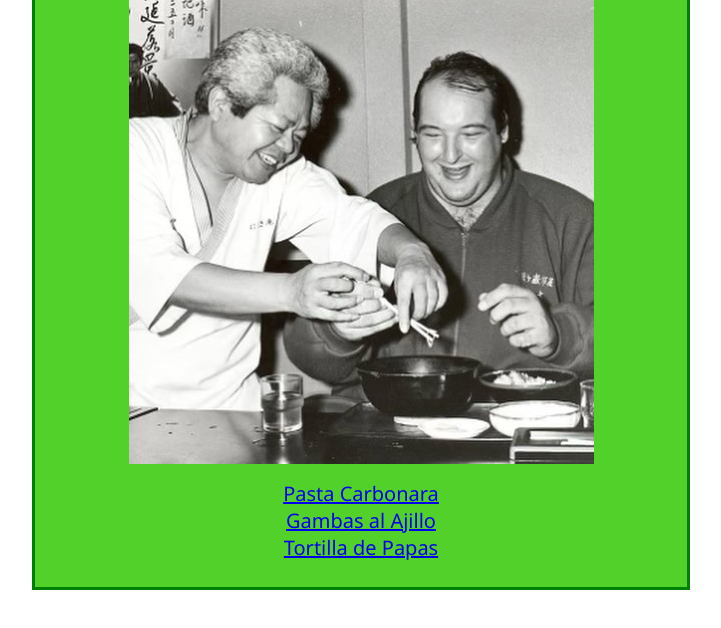
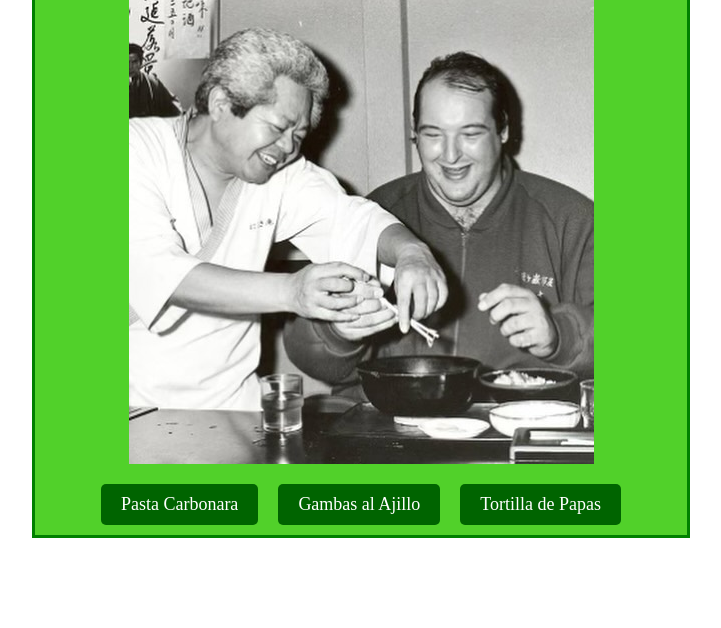
Before and after one commit to suzukiven0m/odin-recipes, a plain HTML site: page index.html in a window 1280 px wide. Shown: the part 96-724 px from the top of the page, without its empty margins (279-1000 px from the left). Drawn offline with Linux system fonts and the light colour scheme.

Commit message:
feat: added inline buttons to index

```diff
--- a/index.html
+++ b/index.html
@@ -10,11 +10,17 @@
     <div class="center">
         <h1 class="title">Odin Recipes</h1>
         <img src="images/sumo_eating.jpg" alt="Guy Eating" class="img">
-        <ul class="list">
-            <li><a href="recipes/pasta_carbonara.html">Pasta Carbonara</a></li>
-            <li><a href="recipes/gambas_ajillo.html">Gambas al Ajillo</a></li>
-            <li><a href="recipes/tortilla_papas.html">Tortilla de Papas</a></li>
-        </ul>
+        <div class="recipes">
+            <div class="recipe">
+                <a href="recipes/pasta_carbonara.html" class="recipe-button">Pasta Carbonara</a>
+            </div>
+            <div class="recipe">
+                <a href="recipes/gambas_ajillo.html" class="recipe-button">Gambas al Ajillo</a>
+            </div>
+            <div class="recipe">
+                <a href="recipes/tortilla_papas.html" class="recipe-button">Tortilla de Papas</a>
+            </div>
+        </div>
     </div>
 </body>
 </html>
--- a/style.css
+++ b/style.css
@@ -25,3 +25,30 @@
     font-family: 'Segoe UI', Tahoma, Geneva, Verdana, sans-serif;
     font-size: 20px;
   }
+  .recipes {
+    display: flex;
+    justify-content: center;
+    gap: 20px;
+    margin-top: 20px;
+}
+
+.recipe {
+    display: inline-block;
+    text-align: center;
+}
+
+.recipe-button {
+    display: inline-block;
+    padding: 10px 20px;
+    font-size: 18px;
+    text-decoration: none;
+    color: white;
+    background-color: darkgreen;
+    border-radius: 5px;
+    transition: background-color 0.3s;
+}
+
+.recipe-button:hover {
+    background-color: yellow;
+    color: black;
+}
```
